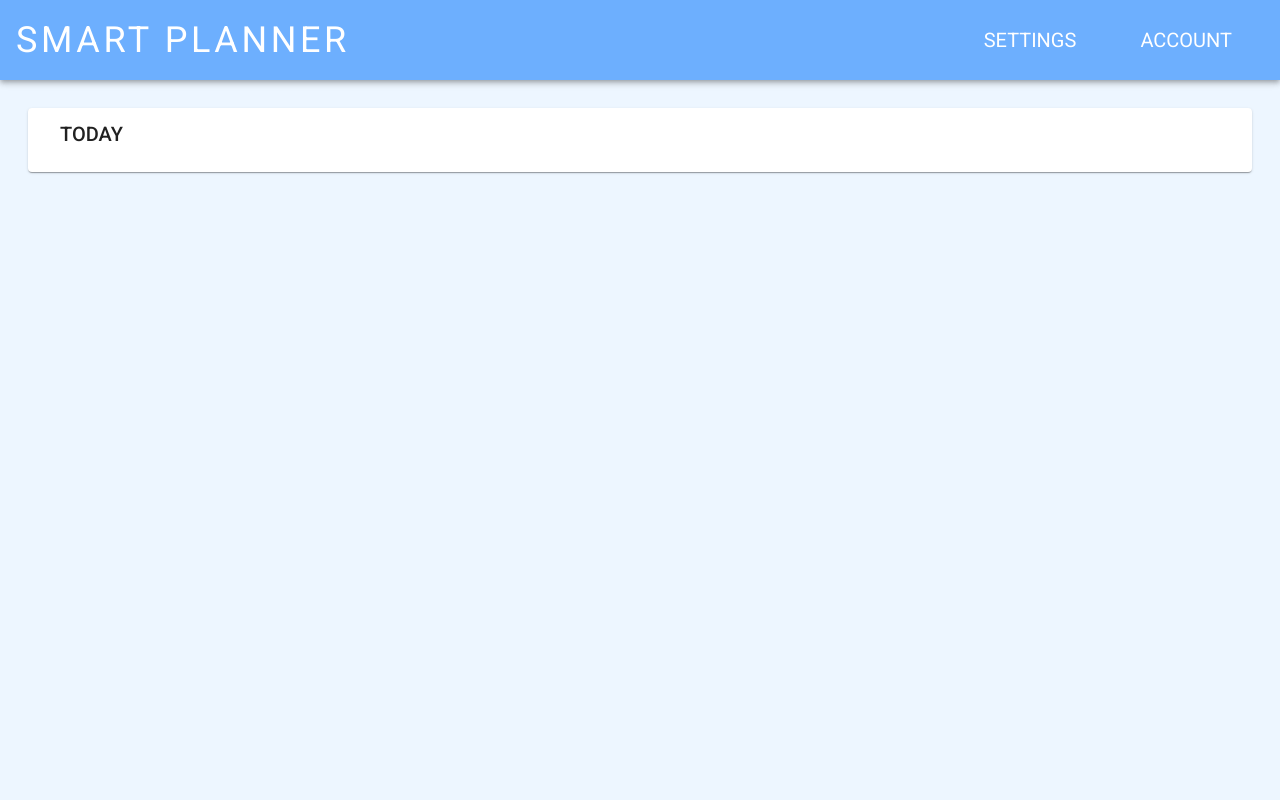
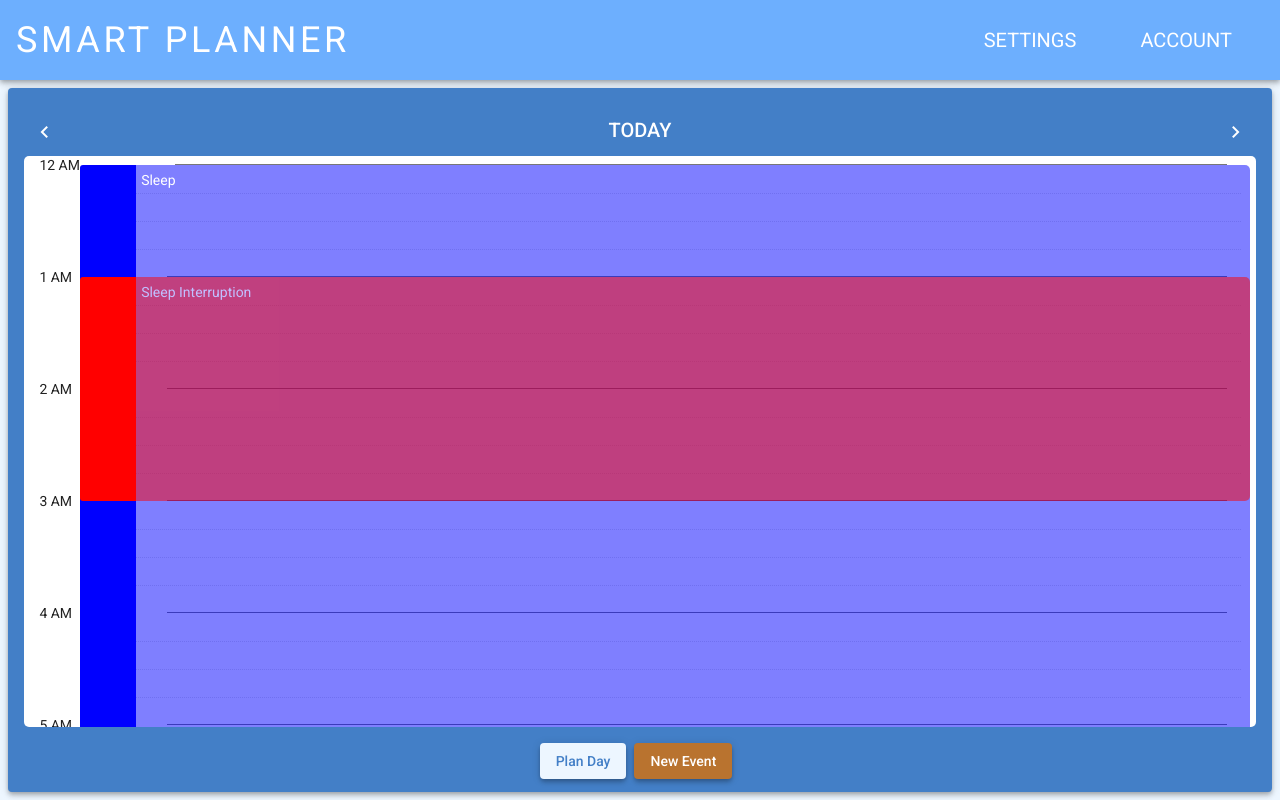
Before and after one commit to charles-witherspoon/smart-planner, an Angular app: page /day in a window 1280 px wide. Built offline with nearby package versions, Linux system fonts and the light colour scheme.

Commit message:
added day to day view

```diff
--- a/src/app/components/day-view/day-view.component.html
+++ b/src/app/components/day-view/day-view.component.html
@@ -1,14 +1,5 @@
 <div class="main-content">
 
-    <mat-card>
-
-        <mat-card-header>
-            <mat-card-title>
-                <span>TODAY</span>
-            </mat-card-title>
-        </mat-card-header>
-
-
-    </mat-card>
+    <app-day></app-day>
 
 </div>
--- a/src/app/components/day-view/day-view.component.scss
+++ b/src/app/components/day-view/day-view.component.scss
@@ -1,3 +1,3 @@
 .main-content {
-    padding: 2em;
+    height: 90%;
 }
--- a/src/app/components/day/day.component.scss
+++ b/src/app/components/day/day.component.scss
@@ -36,7 +36,6 @@
     background-color: var(--quaternary-background-color);
     border-radius: 5px;
     padding-top: 0.6em;
-    border: solid 1px blue;
     height: 85%;
     overflow: auto;
     -ms-overflow-style: none;
@@ -48,13 +47,13 @@
 }
 
 .new-button {
-    flex: 1 1 0;
+   width: fit-content;
     background-color: var(--primary-button-color);
     color: var(--light-text-color);
 }
 
 .plan-button {
-    flex: 1 1 0;
+    width: fit-content;
     background-color: var(--secondary-button-color);
     color: var(--secondary-color);
 }
```
